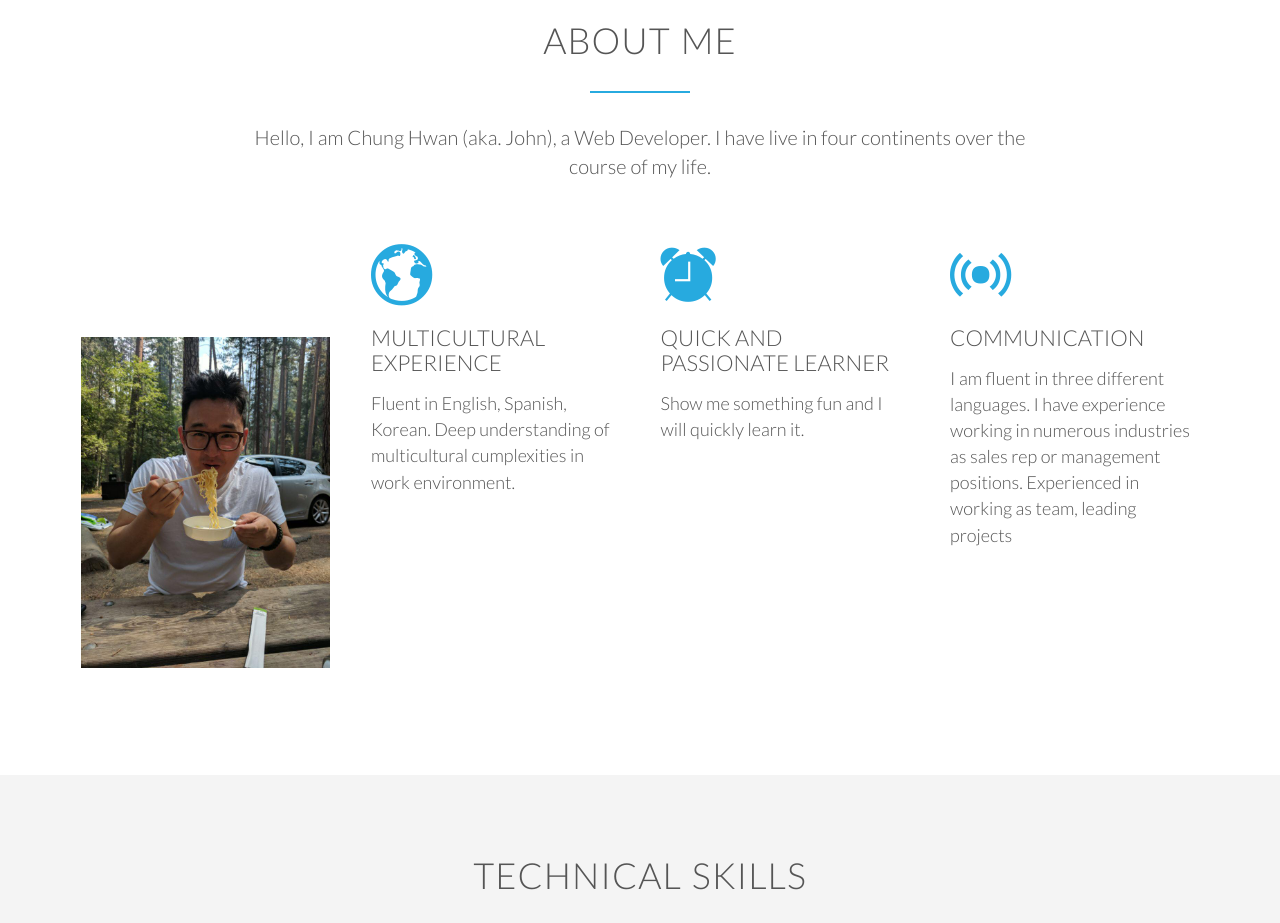
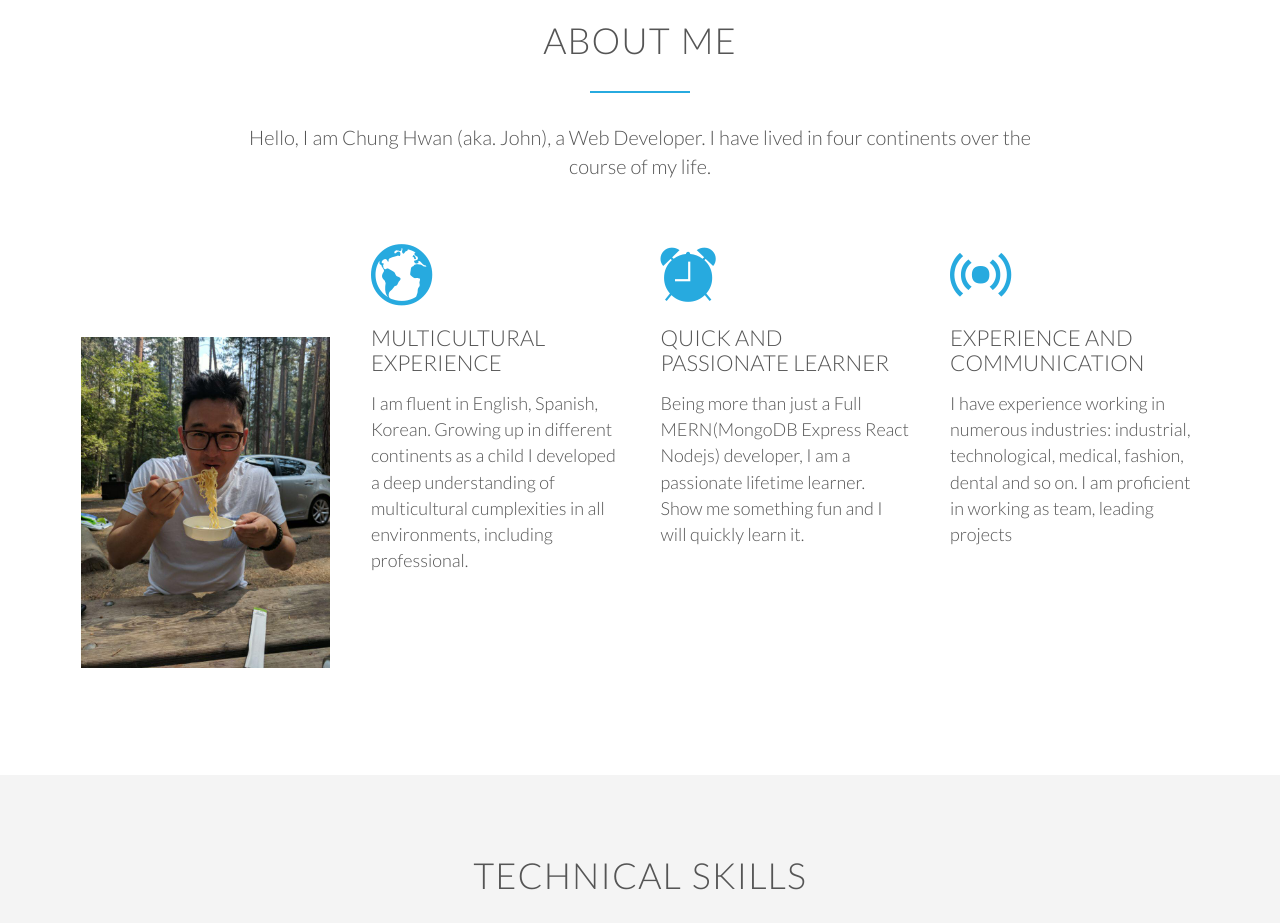
Before and after one commit to conmeconte/portfolio, a plain HTML site: page index.html in a window 1280 px wide. Shown: the part 860-1783 px from the top of the page. Drawn offline with nearby package versions, Linux system fonts and the light colour scheme; files whose address does not match are found by name.

Commit message:
edited texts

```diff
--- a/index.html
+++ b/index.html
@@ -60,7 +60,7 @@
             <div class="row">
                 <h2>About Me</h2>
                 <p class="long-copy">
-                    Hello, I am Chung Hwan (aka. John), a Web Developer. I have live in four continents over the course of my life.
+                    Hello, I am Chung Hwan (aka. John), a Web Developer. I have lived in four continents over the course of my life.
                 </p>
             </div>
 
@@ -72,20 +72,19 @@
                 <div class="col span-1-of-4 box">
                     <i class="ion-earth icon-big"></i>
                     <h3>Multicultural Experience</h3>
-                    <p>Fluent in English, Spanish, Korean. Deep understanding of multicultural cumplexities in work environment.</p>
+                    <p>I am fluent in English, Spanish, Korean. Growing up in different continents as a child I developed a deep understanding of multicultural cumplexities in all environments, including professional.</p>
                 </div>
 
                 <div class="col span-1-of-4 box">
                     <i class="ion-ios-alarm icon-big"></i>
                     <h3>Quick and Passionate Learner</h3>
-                    <p>Show me something fun and I will quickly learn it.
-                    </p>
+                    <p>Being more than just a Full MERN(MongoDB Express React Nodejs) developer, I am a passionate lifetime learner. Show me something fun and I will quickly learn it.</p>
                 </div>
 
                 <div class="col span-1-of-4 box">
                     <i class="ion-radio-waves icon-big"></i>
-                    <h3>Communication</h3>
-                    <p>I am fluent in three different languages. I have experience working in numerous industries as sales rep or management positions. Experienced in working as team, leading projects</p>
+                    <h3>Experience and Communication</h3>
+                    <p>I have experience working in numerous industries: industrial, technological, medical, fashion, dental and so on. I am proficient in working as team, leading projects</p>
                 </div>
 
 
```
